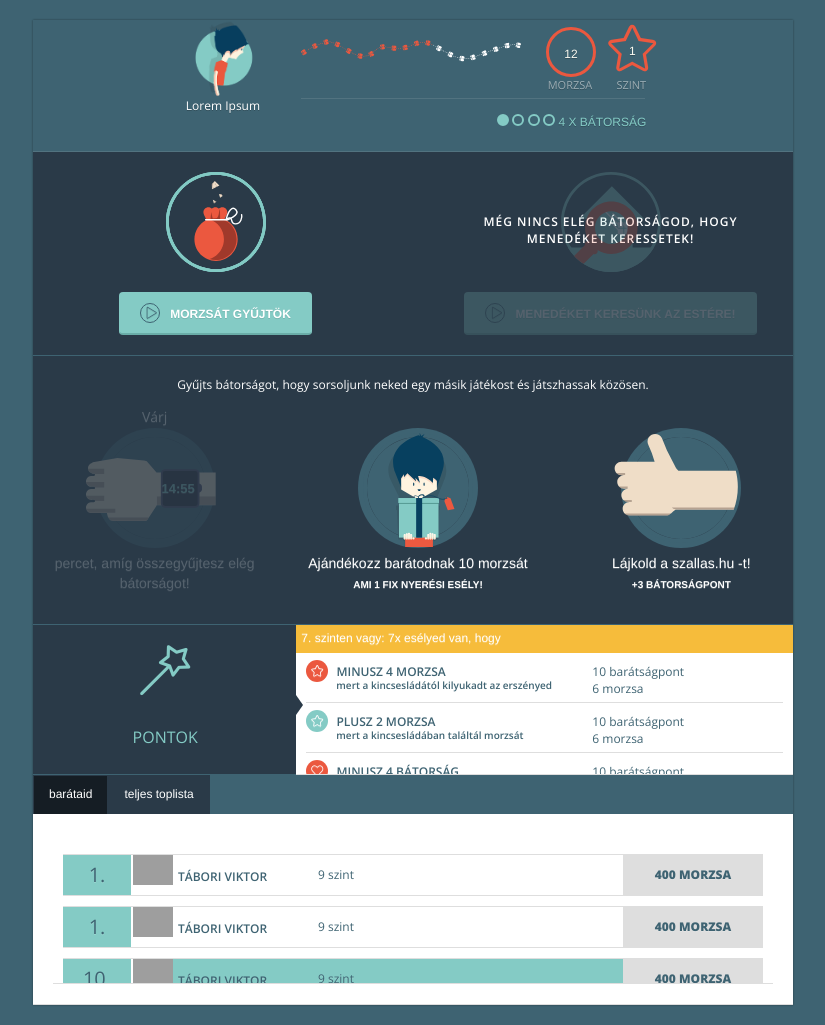
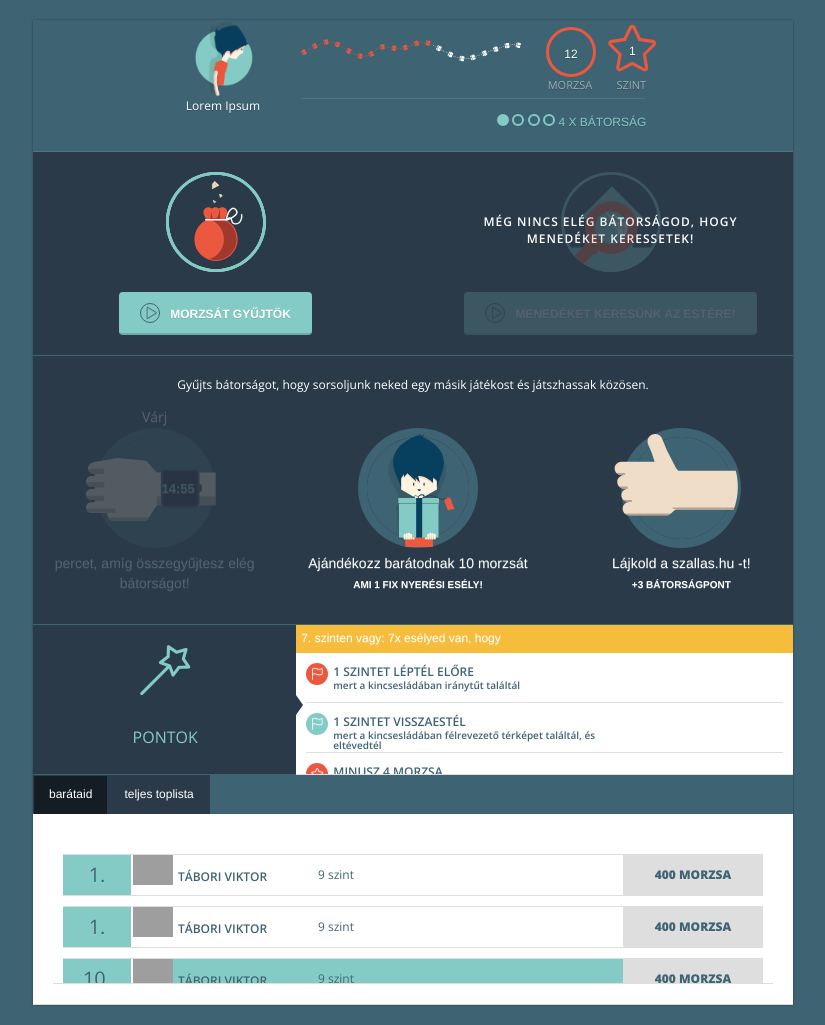
Before and after one commit to lovastibor/szallas-build, a plain HTML site: page 4. fokep.html in a window 1280 px wide. Shown: the whole page, without its empty margins (227-1052 px from the left). Drawn offline with nearby package versions, Linux system fonts and the light colour scheme; grey boxes are pictures that could not be loaded.

Commit message:
kincsesláda szintlépések a főképben a hiányzó ikonok beépítése

```diff
--- a/4. fokep.html
+++ b/4. fokep.html
@@ -149,39 +149,54 @@
 						<div class="info-points">
 							<div class="szint"> 7. szinten vagy: 7x esélyed van, hogy </div>
 							<div class="points-message">
+							<span class="icon-flag szint-minus"></span>
 								<div class="proflie-event">
 								    <p>
-								    	<span class="icon-star morzsa-minus"></span>
+
+								    	 1 szintet léptél előre
+								    	<span class="explan">Mert a kincsesládában iránytűt találtál</span>
+								    </p>
+								</div>
+							</div>
+							<div class="points-message">
+							<span class="icon-flag szint-plus"></span>
+								<div class="proflie-event">
+								    <p>
+								    	1 szintet visszaestél
+								    	<span class="explan">Mert a kincsesládában félrevezető térképet találtál, és eltévedtél</span>
+								    </p>
+								</div>
+							</div>
+							<div class="points-message">
+							<span class="icon-star morzsa-minus"></span>
+								<div class="proflie-event">
+								    <p>
+
 								    		Minusz 4 morzsa
 								    	<span class="explan">Mert a kincsesládától kilyukadt az erszényed</span>
 								    </p>
 								</div>
-								<div class="profile-score">
-								    	<p>10 barátságpont<br>6 morzsa</p>
-								</div>
 							</div>
 							<div class="points-message">
+							    	<span class="icon-star morzsa-plus"></span>
 								 <div class="proflie-event">
 								    <p>
-								    	<span class="icon-star morzsa-plus"></span>
+
 								    	Plusz 2 morzsa
 								    	<span class="explan">Mert a kincsesládában találtál morzsát</span>
 								    </p>
 								 </div>
-								 <div class="profile-score">
-								    	<p>10 barátságpont<br>6 morzsa</p>
-								 </div>
+
 							</div>
 							<div class="points-message">
+							<span class="icon-heart brav-minus"></span>
 								<div class="proflie-event">
+
 								    <p>
-								    	<span class="icon-heart brav-minus"></span>
+
 								    	Minusz 4 bátorság
 								    	<span class="explan">Mert megilyedtél a banyától</span>
 								    </p>
-								 </div>
-								 <div class="profile-score">
-								    <p>10 barátságpont<br>6 morzsa</p>
 								 </div>
 							</div>
 							<div class="points-message">
@@ -191,16 +206,15 @@
 							    <div class="profile-name-list">
 							    	<p>Mr Lorem ipsum</p>
 							    </div>-->
+							    <span class="icon-heart brav-plus"></span>
 							    <div class="proflie-event">
 							    	<p>
-							    		<span class="icon-heart brav-plus"></span>
+
 							    		Plusz 2 bátorsag
 							    		<span class="explan">Mert szembeszálltál a banyával</span>
 							    	</p>
 							    </div>
-							    <div class="profile-score">
-							    	<p>10 barátságpont<br>6 morzsa</p>
-							    </div>
+
 							</div>
 						</div>
 					</div>
--- a/less/style.less
+++ b/less/style.less
@@ -870,15 +870,9 @@ svg rect{
 				}
 
 			}
-			.proflie-event{
-				width: 60%;
-				display: inline-block;
-				float: left;
-				p{
 			.brav-plus{
+				float: left;
 				margin-right: 5px;
-						width: 20px;
-						height: 20px;
 				background: @green;
 				.rounded(50%);
 				font-size: 12px;
@@ -888,9 +882,8 @@ svg rect{
 
 			}
 			.brav-minus{
+				float: left;
 				margin-right: 5px;
-						width: 20px;
-						height: 20px;
 				background: @orange;
 				.rounded(50%);
 				font-size: 12px;
@@ -900,9 +893,8 @@ svg rect{
 
 			}
 			.morzsa-plus{
+				float: left;
 				margin-right: 5px;
-						width: 20px;
-						height: 20px;
 				background: @green;
 				.rounded(50%);
 				font-size: 12px;
@@ -912,9 +904,8 @@ svg rect{
 
 			}
 			.morzsa-minus{
+				float: left;
 				margin-right: 5px;
-						width: 20px;
-						height: 20px;
 				background: @orange;
 				.rounded(50%);
 				font-size: 12px;
@@ -923,6 +914,35 @@ svg rect{
 				color: #fff;
 
 			}
+			.szint-plus{
+				float: left;
+				margin-right: 5px;
+				background: @green;
+				.rounded(50%);
+				font-size: 12px;
+				padding: 5px;
+				text-align: center;
+				color: #fff;
+
+			}
+			.szint-minus{
+				float: left;
+				margin-right: 5px;
+				background: @orange;
+				.rounded(50%);
+				font-size: 12px;
+				padding: 5px;
+				text-align: center;
+				color: #fff;
+
+			}
+			.proflie-event{
+				width: 60%;
+				display: inline-block;
+				float: left;
+
+				p{
+
 					font-weight: 600;
 					text-transform: uppercase;
 				}
@@ -933,7 +953,6 @@ svg rect{
 				line-height: 10px;
 				display: block;
 				text-transform: lowercase;
-				margin-left: 30px;
 			}
 			.profile-score{
 				width: 40%;
@@ -1529,7 +1548,7 @@ position: relative;
 		width: 60%;
 	}
 	@media (max-width: 480px){
-		width: 80%;
+		width: 100%;
 	}
 }
 #nav{
@@ -2124,6 +2143,7 @@ position: relative;
 				}
 			}
 		}
+
 		input[type=checkbox]:checked + label{
 			background: @green !important;
 
@@ -2211,6 +2231,9 @@ position: relative;
 
 	}
 	@media (max-width: 480px){
+		input[type=radio] +label{
+			width: 100% !important;
+		}
 
 		input[type=checkbox] +label{
 			width: 100% !important;
```
Also changed, not shown: modals.html (+48 -0 lines), css/style.css, img/chest_szint_minus.svg (added), img/chest_szint_plus.svg (added). Lines whose indentation alone changed are shown as unchanged.
